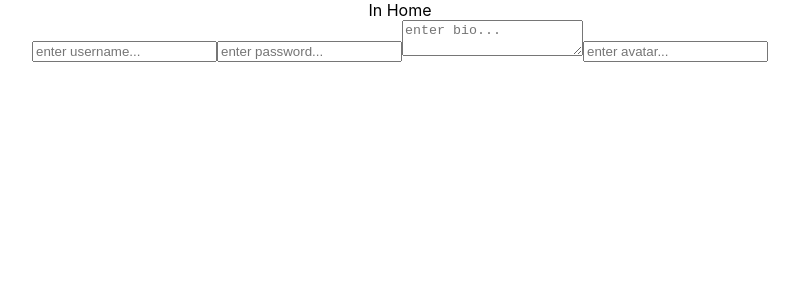
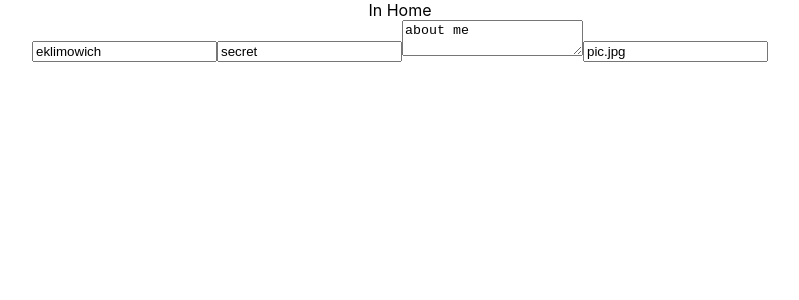
Before and after one commit to eric-klimowich/plan-sharing-frontend, a React (Create React App) app: page / in a window 1280 px wide. Shown: the top 300 px of the page, without its empty margins (240-1039 px from the left). Built offline with nearby package versions, Linux system fonts and the light colour scheme.

Commit message:
Converted user input form to a controlled form setting each input value to its state

```diff
--- a/src/NewUser.js
+++ b/src/NewUser.js
@@ -3,10 +3,10 @@ import React, { Component } from 'react'
 class NewUser extends Component {
 
   state = {
-    username: '',
-    password: '',
-    bio: '',
-    avatar: ''
+    username: 'eklimowich',
+    password: 'secret',
+    bio: 'about me',
+    avatar: 'pic.jpg'
   }
 
   handleChangeUserInput = event => {
@@ -23,23 +23,27 @@ class NewUser extends Component {
           <input
             type="text"
             name="username"
+            value={this.state.username}
             placeholder="enter username..."
             onChange={this.handleChangeUserInput}
           />
           <input
             type="text"
             name="password"
+            value={this.state.password}
             placeholder="enter password..."
             onChange={this.handleChangeUserInput}
           />
           <textarea
             name="bio"
+            value={this.state.bio}
             placeholder="enter bio..."
             onChange={this.handleChangeUserInput}
           />
           <input
             type="text"
             name="avatar"
+            value={this.state.avatar}
             placeholder="enter avatar..."
             onChange={this.handleChangeUserInput}
           />
```
